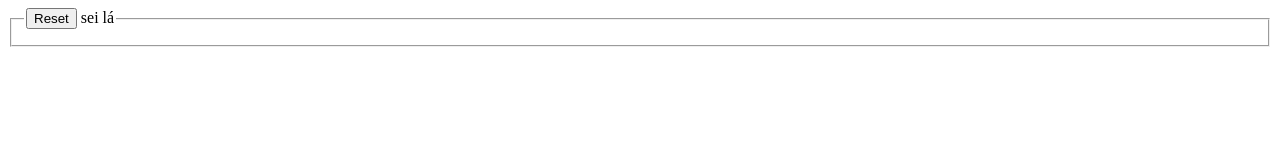
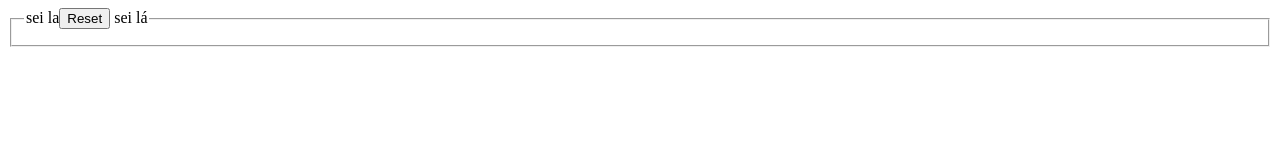
Before and after one commit to bmellborges/senacversionamento, a plain HTML site: page index.html in a window 1280 px wide. Drawn offline with Linux system fonts and the light colour scheme.

Commit message:
Update index.html

```diff
--- a/index.html
+++ b/index.html
@@ -8,7 +8,7 @@
 	<form>
 		<fieldset>
 			<legend>
-				<input type="reset"> sei lá
+				sei la<input type="reset"> sei lá
 			</legend>
 		</fieldset>
 	</form>
```
